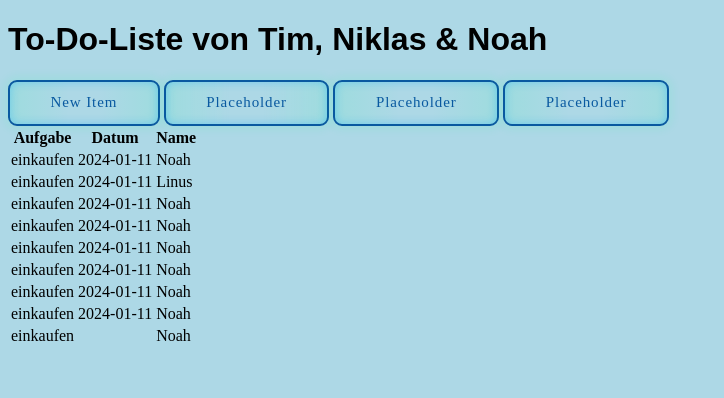
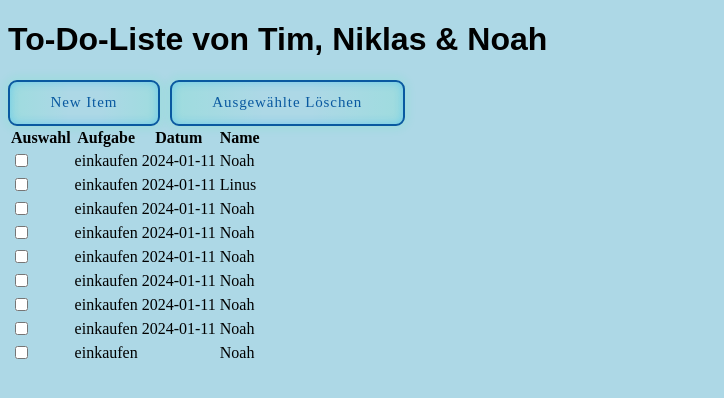
Before and after one commit to Tim10022023/ToDoListPythonProject, a Flask app: page / in a window 1280 px wide. Shown: the top 398 px of the page, without its empty margins (0-724 px from the left). Run offline with Flask 3, Linux system fonts and the light colour scheme.

Commit message:
lösch funktion hinzugefügt

```diff
--- a/app.py
+++ b/app.py
@@ -33,6 +33,17 @@ def popup():
 
     return render_template('popup.html', eingabe_daten=eingabe_daten, eingabe_datum=eingabe_datum,)
 
+
+
+@app.route('/loesche_eingaben', methods=['POST'])
+def loesche_eingaben():
+    eingabe_ids = request.form.getlist('eingabe_ids')
+    for eingabe_id in eingabe_ids:
+        eingabe = Eingabe.query.get_or_404(eingabe_id)
+        db.session.delete(eingabe)
+    db.session.commit()
+    return redirect(url_for('startseite'))
+
 if __name__ == '__main__':
     with app.app_context():
         db.create_all()
--- a/templates/index.html
+++ b/templates/index.html
@@ -10,15 +10,17 @@
   </head>
   <body>
     <h1>To-Do-Liste von Tim, Niklas & Noah</h1>
-    <div>
+    <div style="display: flex; gap: 10px;">
       <button id="NewItem" onclick="oeffnePopup()">New Item</button>
-      <button id="Placeholder1">Placeholder</button>
-      <button id="Placeholder2">Placeholder</button>
-      <button id="Placeholder3">Placeholder</button>
+      <form id="deleteForm" method="POST" action="{{ url_for('loesche_eingaben') }}">
+        <button type="submit">Ausgewählte Löschen</button>
     </div>
+
+      <form id="deleteForm" method="POST">
   <table>
     <thead>
       <tr>
+        <th>Auswahl</th>
         <th>Aufgabe</th>
         <th>Datum</th>
         <th>Name</th>
@@ -27,6 +29,7 @@
     <tbody>
       {% for eingabe in eingaben %}
       <tr>
+        <td><input type="checkbox" name="eingabe_ids" value="{{ eingabe.id }}"></td>
         <td>{{ eingabe.daten }}</td>
         <td>{{ eingabe.datum }}</td>
         <td>{{ eingabe.name }}</td>
@@ -34,6 +37,9 @@
       {% endfor %}
     </tbody>
   </table>
+
+</form>
+
 
     <script>
       window.addEventListener(
```
Also changed, not shown: templates/popup.html (+2 -7 lines), instance/eingaben.db. Lines whose indentation alone changed are shown as unchanged.
